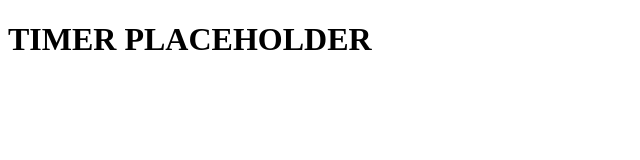
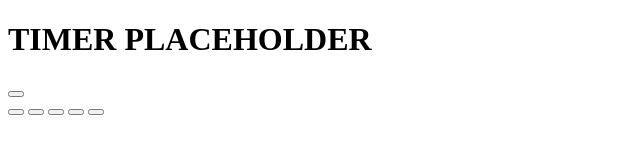
Before and after one commit to CSanchez486/Code_Quiz, a plain HTML site: page index.html in a window 1280 px wide. Shown: the full height of the page, 0-640 px from the left. Drawn offline with Linux system fonts and the light colour scheme.

Commit message:
created skeleton structure of html to create functions in js

```diff
--- a/index.html
+++ b/index.html
@@ -15,5 +15,31 @@
         <script src="assets/js/script.js"></script>
     </header>
 
+    <div id="playGame">
+
+        <button id="startBtn"></button>
+
+    </div>
+
+    <div id="quiz">
+        <button class="answerBtn"></button>
+
+        <button class="answerBtn" id="opt1"></button>
+
+        <button class="answerBtn" id="opt2"></button>
+
+        <button class="answerBtn" id="opt3"></button>
+
+        <button class="answerBtn" id="opt4"></button>
+
+    </div>
+
+    <div id="score">
+
+    </div>
+
+    <div id="scoreBoard"></div>
+    </body>
+
 </body>
 </html>
```
